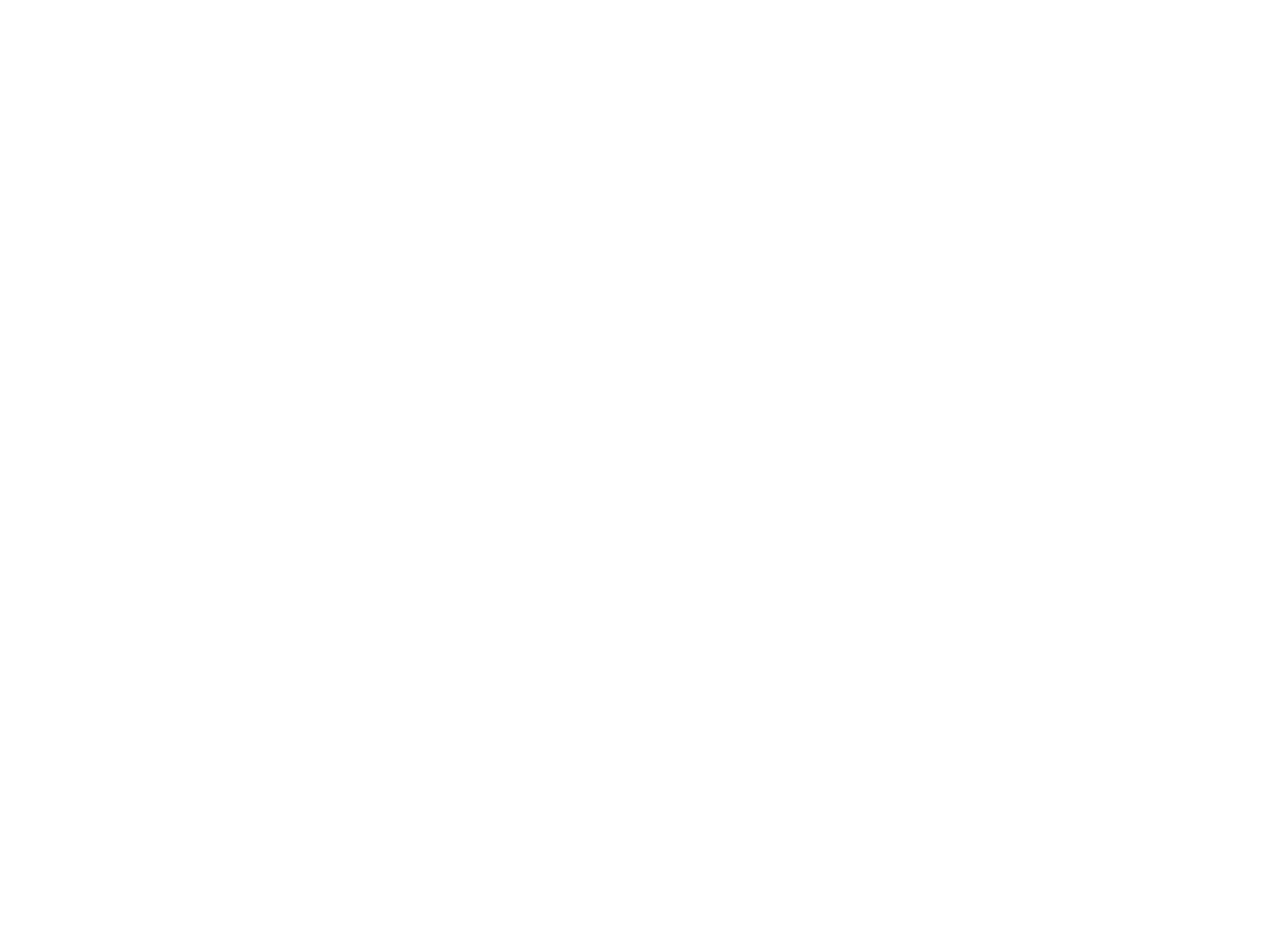
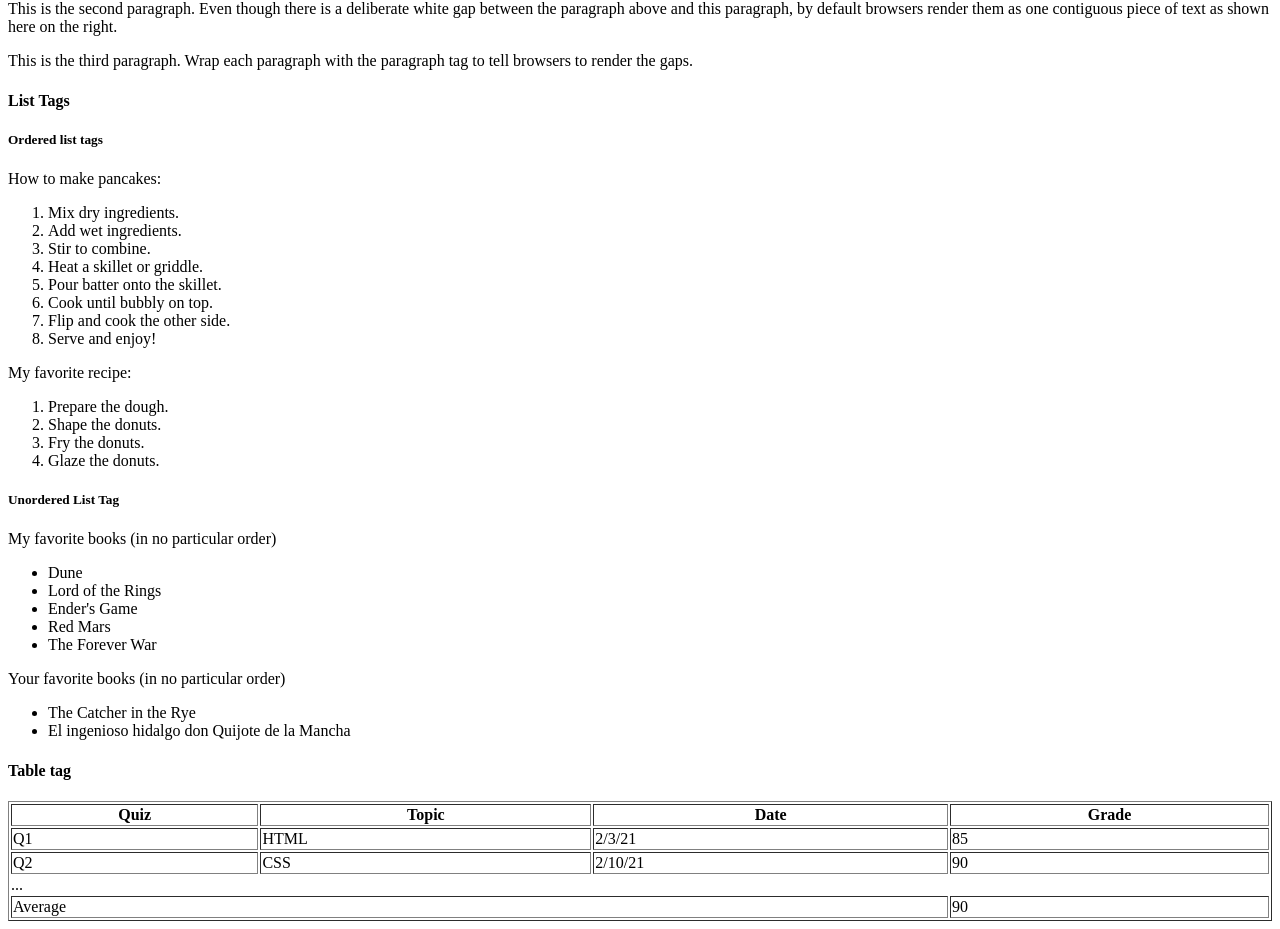
Before and after one commit to fcges/RS2-react-web-app, a React (Vite) app: page / in a window 1280 px wide. Shown: the part 239-1168 px from the top of the page. Before the commit the page ends 800 px from the top, so only its background shows below. Built offline with nearby package versions, Linux system fonts and the light colour scheme.

Commit message:
add more info to lab1

```diff
--- a/src/labs/lab1/index.tsx
+++ b/src/labs/lab1/index.tsx
@@ -3,6 +3,93 @@
         <div id="wd-lab1">
             <h2>Lab 1</h2>
             <p>Welcome to Lab 1!</p>
+            <div id="wd-p-tag">
+                <h4>Paragraph Tag</h4>
+                <p id="wd-p-1">
+                    This is the first paragraph. The paragraph tag is used to format
+                    vertical gaps between long pieces of text like this one.
+                </p>
+                <p id="wd-p-2">
+                    This is the second paragraph. Even though there is a deliberate white
+                    gap between the paragraph above and this paragraph, by default
+                    browsers render them as one contiguous piece of text as shown here on
+                    the right.
+                </p>
+                <p id="wd-p-3">
+                    This is the third paragraph. Wrap each paragraph with the paragraph
+                    tag to tell browsers to render the gaps.
+                </p>
+            </div>
+            <div id="wd-lists">
+                <h4>List Tags</h4>
+                <h5>Ordered list tags</h5>
+                How to make pancakes:
+                <ol id="wd-pancakes">
+                    <li>Mix dry ingredients.</li>
+                    <li>Add wet ingredients.</li>
+                    <li>Stir to combine.</li>
+                    <li>Heat a skillet or griddle.</li>
+                    <li>Pour batter onto the skillet.</li>
+                    <li>Cook until bubbly on top.</li>
+                    <li>Flip and cook the other side.</li>
+                    <li>Serve and enjoy!</li>
+                </ol>
+                My favorite recipe:
+                <ol id="wd-donuts">
+                    <li>Prepare the dough.</li>
+                    <li>Shape the donuts.</li>
+                    <li>Fry the donuts.</li>
+                    <li>Glaze the donuts.</li>
+                </ol>
+                <h5>Unordered List Tag</h5>
+                My favorite books (in no particular order)
+                <ul id="wd-my-books">
+                    <li>Dune</li>
+                    <li>Lord of the Rings</li>
+                    <li>Ender's Game</li>
+                    <li>Red Mars</li>
+                    <li>The Forever War</li>
+                </ul>
+                Your favorite books (in no particular order)
+                <ul id="wd-your-books">
+                    <li>The Catcher in the Rye</li>
+                    <li>El ingenioso hidalgo don Quijote de la Mancha</li>
+                </ul>
+            </div>
+            <div id="wd-tables">
+                <h4>Table tag</h4>
+                <table border={1} width="100%">
+                    <thead>
+                        <tr>
+                            <th>Quiz</th>
+                            <th>Topic</th>
+                            <th>Date</th>
+                            <th>Grade</th>
+                        </tr>
+                    </thead>
+                    <tbody>
+                        <tr>
+                            <td>Q1</td>
+                            <td>HTML</td>
+                            <td>2/3/21</td>
+                            <td>85</td>
+                        </tr>
+                        <tr>
+                            <td>Q2</td>
+                            <td>CSS</td>
+                            <td>2/10/21</td>
+                            <td>90</td>
+                        </tr>
+                        <tr> ... </tr>
+                    </tbody>
+                    <tfoot>
+                        <tr>
+                            <td colSpan={3}>Average</td>
+                            <td>90</td>
+                        </tr>
+                    </tfoot>
+                </table>
+            </div>
         </div>
     );
 }
```
